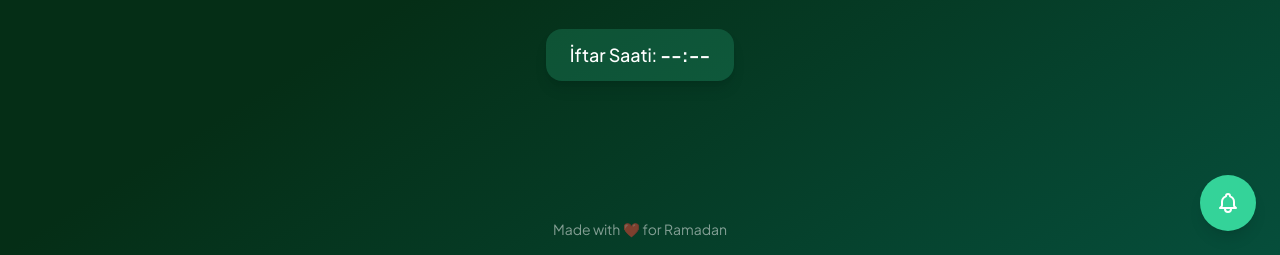
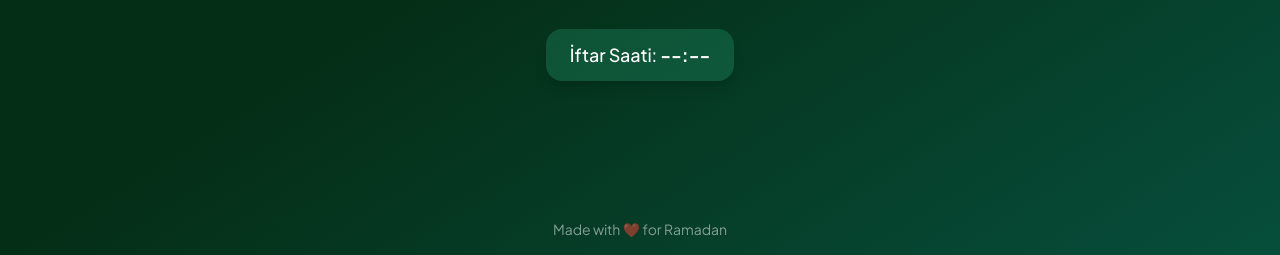
Before and after one commit to isousluer/iftarakalan, a website: page index.html in a window 1280 px wide. Shown: the part 545-800 px from the top of the page. Drawn offline with nearby package versions, Linux system fonts and the light colour scheme.

Commit message:
Hide notification toggle button by default

```diff
--- a/index.html
+++ b/index.html
@@ -232,7 +232,7 @@
 					</div>
 
 					<!-- Notification Toggle Button (Floating) -->
-					<button id="notification-toggle-btn" class="fixed bottom-6 right-6 bg-primary hover:bg-primary/80 text-white p-4 rounded-full shadow-lg transition-all hover:scale-110" aria-label="Bildirim ayarları">
+					<button id="notification-toggle-btn" class="hidden fixed bottom-6 right-6 bg-primary hover:bg-primary/80 text-white p-4 rounded-full shadow-lg transition-all hover:scale-110" aria-label="Bildirim ayarları">
 						<svg class="w-6 h-6" fill="none" stroke="currentColor" viewBox="0 0 24 24">
 							<path stroke-linecap="round" stroke-linejoin="round" stroke-width="2" d="M15 17h5l-1.405-1.405A2.032 2.032 0 0118 14.158V11a6.002 6.002 0 00-4-5.659V5a2 2 0 10-4 0v.341C7.67 6.165 6 8.388 6 11v3.159c0 .538-.214 1.055-.595 1.436L4 17h5m6 0v1a3 3 0 11-6 0v-1m6 0H9"></path>
 						</svg>
```
